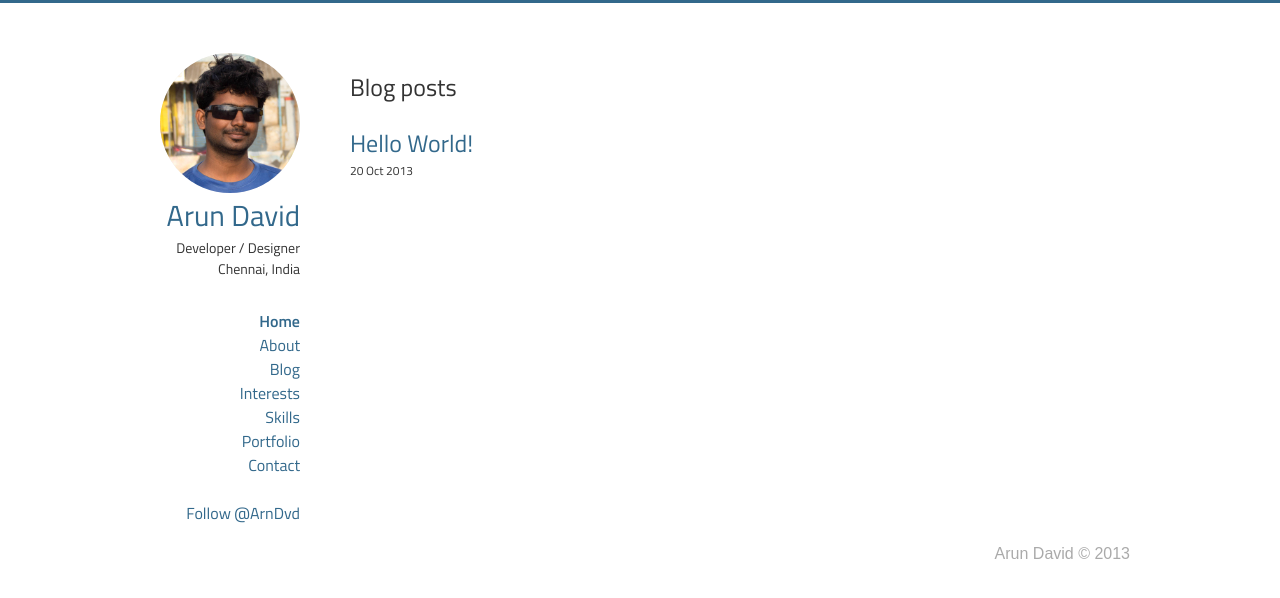
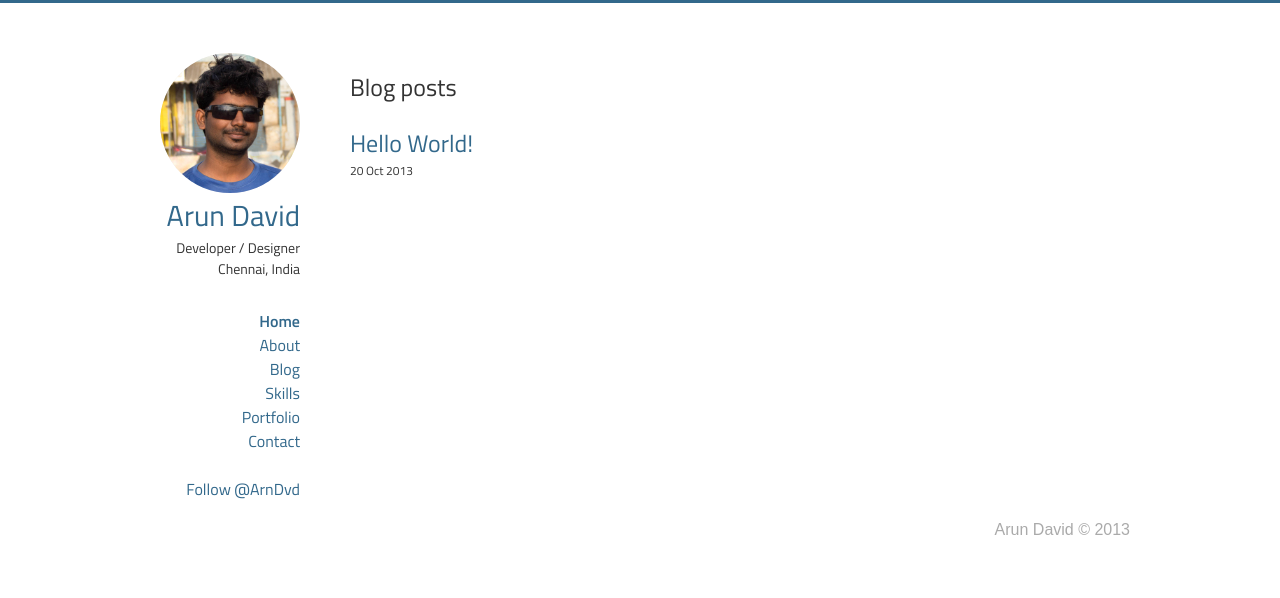
Before and after one commit to arunmdavid/blog, a Jekyll site: the page built from index.html, in a window 1280 px wide. Shown: the top 598 px of the page. Built offline with Jekyll 4.4.1, drawn with Linux system fonts in a browser that asks for light colours; Markdown is read by kramdown in place of the engine named in the settings; the list of posts is cut into pages by our own code; comment, search, counter and statistics services are not loaded.

Commit message:
Link fix CSS fix

```diff
--- a/_layouts/blog.html
+++ b/_layouts/blog.html
@@ -21,12 +21,14 @@
                 <div class="col1">
                     <header class='header'>
                         <div class='header-img-container header-img-transition'>
+                            <a href='{{ site.site_base }}'>
                             <!--<div class='logo-text'>A</div>-->
                             <img src="/images/arundavid.jpg" class="header-img notoggle-img">
                             <!-- <img src="images/arundavid2.bmp" class="header-img img-interest">
                             <img src="images/arundavid3.jpg" class="header-img img-skill"> -->
+                            </a>
                         </div>
-                        <a href='#' class='header-text'>Arun David</a>
+                        <a href='{{ site.site_base }}' class='header-text'>Arun David</a>
                             <div class='desc'>
                                 Developer / Designer<br/> Chennai, India
                             </div>
@@ -36,7 +38,7 @@
                             <li><a href="{{ site.site_base }}" class="active nav-link" >Home</a></li>
                             <li><a href="{{ site.site_base }}#about" class="nav-link nav-highlight noimg-highlight" section-highlight='section-about' img-highlight='img-about'>About</a></li>
                             <li><a href="{{ site.blog_base }}" class="nav-link nav-highlight noimg-highlight" section-highlight='section-blog' img-highlight='img-about'>Blog</a></li>
-                            <li><a href="{{ site.site_base }}#interest" class="nav-link nav-highlight noimg-highlight" section-highlight='section-interest' img-highlight='img-interest'>Interests</a></li>
+                            <!-- <li><a href="{{ site.site_base }}#interest" class="nav-link nav-highlight noimg-highlight" section-highlight='section-interest' img-highlight='img-interest'>Interests</a></li> -->
                             <li><a href="{{ site.site_base }}#skills" class="nav-link nav-highlight noimg-highlight" section-highlight='section-skills' img-highlight='img-skill'>Skills</a></li>
                             <li><a href="{{ site.site_base }}#portfolio" class="nav-link nav-highlight" section-highlight='section-portfolio'>Portfolio</a></li>
                             <li><a href="{{ site.site_base }}#contact" class="nav-link nav-highlight noimg-highlight" section-highlight='section-contact' img-highlight='img-contact'>Contact</a></li>
--- a/css/style.css
+++ b/css/style.css
@@ -162,7 +162,7 @@
                 nav ul li a{}
                 nav ul li{float: left;margin-right: 20px;}
                 nav ul{width: 100%;}
-                nav{width: 420px;margin: 10px auto;}
+                nav{width: 380px;margin: 10px auto;}
                 .content{width: auto;margin-left: 15px;margin-right: 15px;}
                 .sidebar{float: none;}
                 .page-content{margin-left: 0px;}
```
